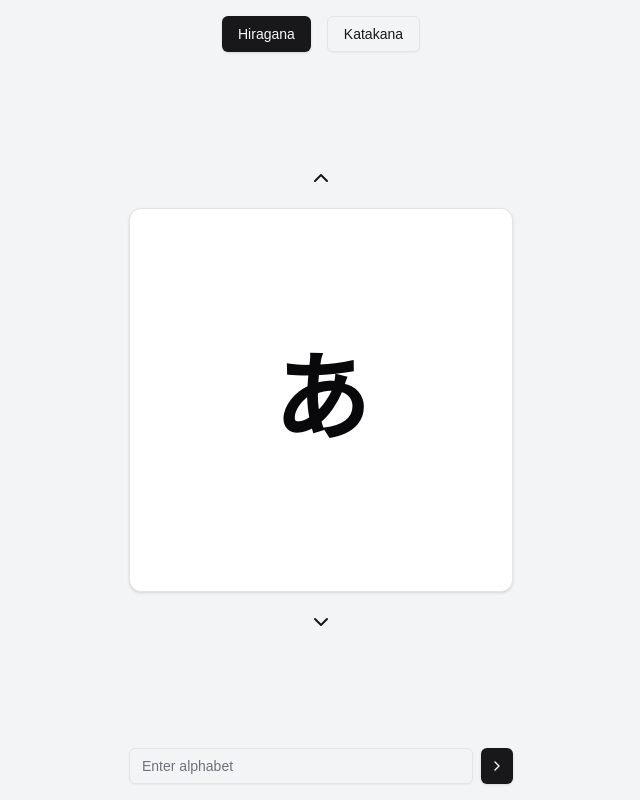
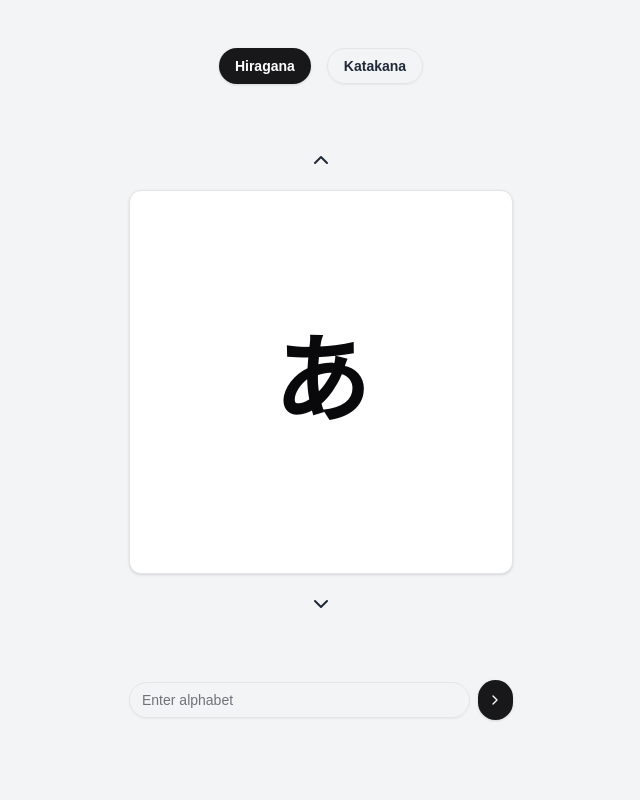
Before and after one commit to alharkan7/japanese-flashcards, a Next.js app: page / in a window 1280 px wide. Shown: the whole page, without its empty margins (319-959 px from the left). Built offline with nearby package versions, Linux system fonts and the light colour scheme.

Commit message:
Update Layout to Match Dev version

```diff
--- a/app/page.tsx
+++ b/app/page.tsx
@@ -1210,16 +1210,22 @@ export default function Component() {
 
   return (
     <div className="min-h-screen flex flex-col items-center justify-between p-4 bg-gray-100">
-      <div className="w-full flex justify-center space-x-4 mb-4">
+      <div className="w-full flex justify-center space-x-4 mb-4 mt-8">
         <Button
           variant={selectedType === "hiragana" ? "default" : "outline"}
           onClick={() => setSelectedType("hiragana")}
+          className={`rounded-full font-bold ${
+            selectedType === "hiragana" ? "text-white" : "text-gray-800"
+          }`}
         >
           Hiragana
         </Button>
         <Button
           variant={selectedType === "katakana" ? "default" : "outline"}
           onClick={() => setSelectedType("katakana")}
+          className={`rounded-full font-bold ${
+            selectedType === "katakana" ? "text-white" : "text-gray-800"
+          }`}
         >
           Katakana
         </Button>
@@ -1229,9 +1235,9 @@ export default function Component() {
           variant="ghost"
           size="icon"
           onClick={handlePreviousCard}
-          className="absolute -top-12 left-1/2 transform -translate-x-1/2"
+          className="absolute -top-12 left-1/2 transform -translate-x-1/2 rounded-full"
         >
-          <ChevronUp className="h-6 w-6" />
+          <ChevronUp className="h-6 w-6 text-gray-800" />
         </Button>
         <Card
           ref={cardRef}
@@ -1257,21 +1263,30 @@ export default function Component() {
           variant="ghost"
           size="icon"
           onClick={handleNextCard}
-          className="absolute -bottom-12 left-1/2 transform -translate-x-1/2"
+          className="absolute -bottom-12 left-1/2 transform -translate-x-1/2 rounded-full"
         >
-          <ChevronDown className="h-6 w-6" />
+          <ChevronDown className="h-6 w-6 text-gray-800" />
         </Button>
       </div>
-      <div className="w-full max-w-sm mt-4">
+      <div className="w-full max-w-sm mt-4 mb-16">
         <div className="flex items-center space-x-2">
           <Input
             type="text"
             placeholder="Enter alphabet"
             value={userInput}
             onChange={(e) => setUserInput(e.target.value)}
-            className="flex-grow"
+            onKeyDown={(e) => {
+              if (e.key === 'Enter') {
+                handleCheck();
+              }
+            }}
+            className="flex-grow text-black rounded-full"
           />
-          <Button onClick={handleCheck} size="icon">
+          <Button
+          onClick={handleCheck}
+          size="icon"
+          className="rounded-full w-10 h-10"
+          >
             <ChevronRight className="h-4 w-4" />
           </Button>
         </div>
```
